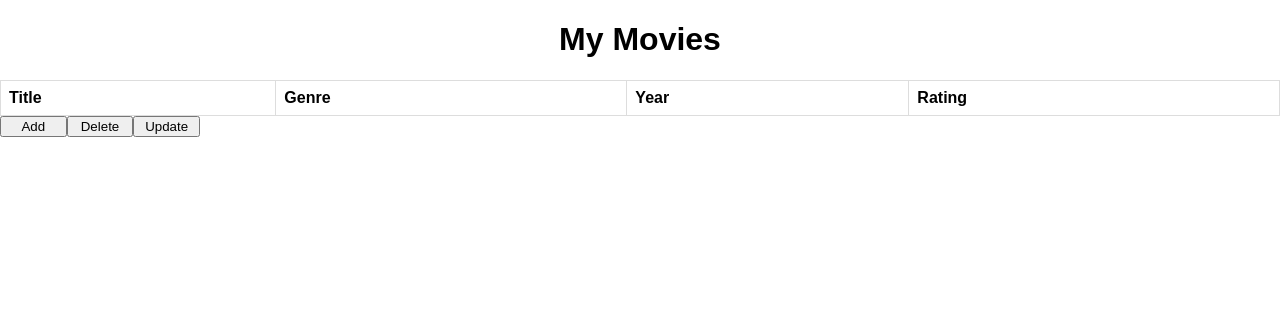
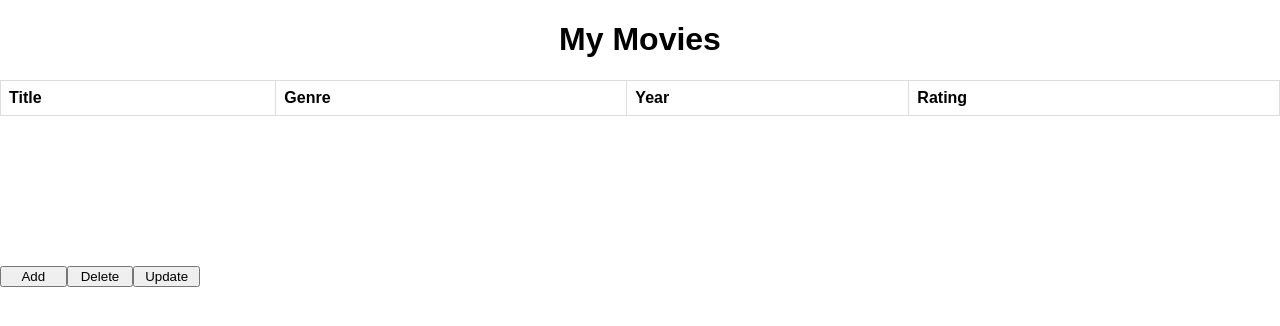
Before and after one commit to MetalHeel/home-movies, a React (Create React App) app in the folder home-movies/: page / in a window 1280 px wide. Shown: the top 326 px of the page. Built offline with nearby package versions, Linux system fonts and the light colour scheme.

Commit message:
Trying to figure out out to scroll a table body, but html5 is frustrating.

```diff
--- a/home-movies/src/App.css
+++ b/home-movies/src/App.css
@@ -13,6 +13,11 @@ td, th {
   padding: 8px;
 }
 
+tbody {
+  overflow: auto;
+  height: 150px;
+}
+
 ul {
   width: 25em;
   list-style: none;
--- a/home-movies/src/App.js
+++ b/home-movies/src/App.js
@@ -48,7 +48,7 @@ class MovieList extends Component {
   // Todo: Make scrollable.
   renderTable() {
     return (
-      <table>
+      <table class="table-section">
         <thead>
           <tr>
             <th>Title</th>
--- a/home-movies/src/Storage.js
+++ b/home-movies/src/Storage.js
@@ -40,7 +40,7 @@ export class Storage {
 		if(item === null || item.length === 0)
 		{
 			possibleMovies = [];
-			localStorage.setItem('my-movies', []);
+			localStorage.setItem('my-movies', "");
 		}
 		else
 			possibleMovies = JSON.parse(item);
```
